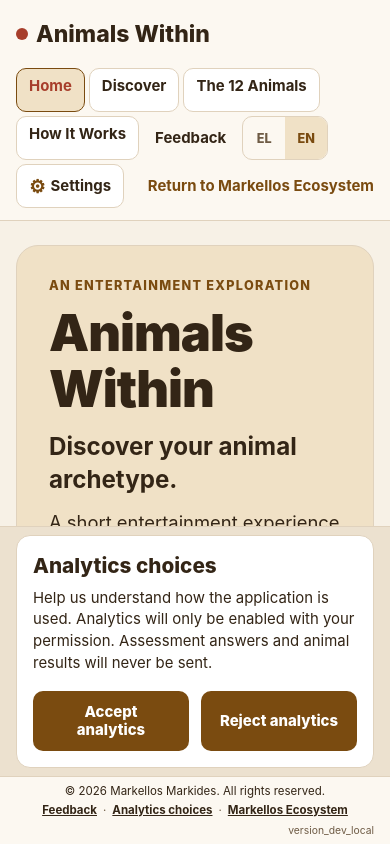
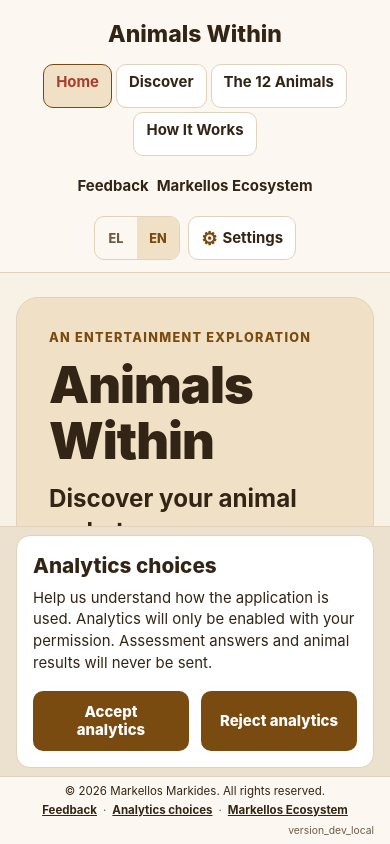
Before and after one commit to mmark76/DiscoverYourTrueNature, a React Native app: screen / in a window 390 px wide. Built offline with nearby package versions, Linux system fonts and the light colour scheme.

Commit message:
Refine global page symmetry

```diff
--- a/src/features/home/components/HomeScreen.tsx
+++ b/src/features/home/components/HomeScreen.tsx
@@ -49,7 +49,7 @@ function createStyles(colors: SemanticColors) {
   return StyleSheet.create({
     scrollView: { backgroundColor: colors.background, flex: 1 },
     scrollContent: { flexGrow: 1 },
-    content: { gap: theme.spacing.xl, paddingVertical: theme.spacing.lg },
+    content: { gap: theme.layout.sectionSpacing, paddingVertical: theme.spacing.lg },
     sectionHeading: { gap: theme.spacing.xs },
     sectionEyebrow: { color: colors.primary, fontSize: 11, fontWeight: '900', letterSpacing: 1.2 },
     sectionTitle: { color: colors.heading, fontSize: 28, fontWeight: '800', lineHeight: 35 },
--- a/src/i18n/content/el.ts
+++ b/src/i18n/content/el.ts
@@ -18,7 +18,7 @@ export const greekContent = {
     languageLabel: 'Επιλογή γλώσσας',
     greekLanguage: 'Ελληνικά',
     englishLanguage: 'Αγγλικά',
-    ecosystemLink: 'Επιστροφή στο Markellos Ecosystem',
+    ecosystemLink: 'Markellos Ecosystem',
     feedbackAccessibilityLabel: 'Αποστολή σχολίων μέσω email',
   },
   home: {
--- a/src/i18n/content/en.ts
+++ b/src/i18n/content/en.ts
@@ -18,7 +18,7 @@ export const englishContent = {
     languageLabel: 'Language selection',
     greekLanguage: 'Greek',
     englishLanguage: 'English',
-    ecosystemLink: 'Return to Markellos Ecosystem',
+    ecosystemLink: 'Markellos Ecosystem',
     feedbackAccessibilityLabel: 'Send feedback by email',
   },
   home: {
--- a/src/shared/components/AppFooter.tsx
+++ b/src/shared/components/AppFooter.tsx
@@ -16,7 +16,6 @@ import { ExternalTextLink } from './ExternalTextLink';
 import { PageContent } from './PageContent';
 
 const ecosystemUrl = 'https://markellosecosystem.com';
-const layeredFooterBreakpoint = 1100;
 
 export function AppFooter() {
   const { colors } = useAppearance();
@@ -25,7 +24,7 @@ export function AppFooter() {
   const { setFooterHeight } = useFooterLayout();
   const { width } = useWindowDimensions();
   const styles = createStyles(colors);
-  const useStackedNavigation = width < layeredFooterBreakpoint;
+  const useStackedNavigation = width < theme.layout.footerLayeredBreakpoint;
   const currentYear = new Date().getFullYear();
   const copyrightNotice = `© ${currentYear} Markellos Markides. All rights reserved.`;
   const feedbackUrl = createFeedbackMailto({
--- a/src/shared/components/AppHeader.tsx
+++ b/src/shared/components/AppHeader.tsx
@@ -1,16 +1,16 @@
 import { StyleSheet, useWindowDimensions, View } from 'react-native';
 
+import { AppScreen, NavigableScreen } from '../../app/navigation';
 import { buildVersion } from '../../config/buildInfo';
 import { createFeedbackMailto } from '../../config/feedback';
-import { AppScreen, NavigableScreen } from '../../app/navigation';
 import { useTranslation } from '../../i18n/useTranslation';
 import { useAppearance } from '../../settings/AppearanceProvider';
 import type { AppLanguage, SemanticColors } from '../../settings/appearanceTypes';
+import { theme } from '../styles/theme';
 import { AppText } from './AppText';
 import { ExternalTextLink } from './ExternalTextLink';
 import { FocusablePressable } from './FocusablePressable';
 import { PageContent } from './PageContent';
-import { theme } from '../styles/theme';
 
 interface AppHeaderProps {
   currentScreen: AppScreen;
@@ -33,7 +33,9 @@ export function AppHeader({ currentScreen, onNavigate, onOpenSettings }: AppHead
   const { colors, settings, updateSettings } = useAppearance();
   const { content } = useTranslation();
   const { width } = useWindowDimensions();
-  const compact = width < 920;
+  const compact =
+    width < theme.layout.headerBalancedBreakpoint
+    || settings.textSize === 'extra-large';
   const styles = createStyles(colors);
   const feedbackUrl = createFeedbackMailto({
     languageLabel: content.common.selectedLanguageName,
@@ -51,19 +53,28 @@ export function AppHeader({ currentScreen, onNavigate, onOpenSettings }: AppHead
   return (
     <View style={styles.header}>
       <PageContent style={[styles.headerInner, compact && styles.headerInnerCompact]}>
+        <View
+          style={[styles.brandZone, !compact && styles.balancedOuterZone]}
+          testID="header-brand-zone"
+        >
           <FocusablePressable
             accessibilityLabel={content.header.brandHomeLabel}
             accessibilityRole="button"
             onPress={() => onNavigate('home')}
-          style={({ pressed }) => [styles.brandButton, pressed && styles.pressed]}
+            style={({ pressed }) => [
+              styles.brandButton,
+              compact && styles.brandButtonCompact,
+              pressed && styles.pressed,
+            ]}
           >
-          <View style={styles.brandMark} />
             <AppText style={styles.brand}>{content.common.productName}</AppText>
           </FocusablePressable>
+        </View>
 
         <View
           accessibilityLabel={content.header.navigationLabel}
           style={[styles.navigation, compact && styles.navigationCompact]}
+          testID="header-navigation-group"
         >
           {navigationItems.map((item) => {
             const selected = currentScreen === item.screen;
@@ -85,15 +96,32 @@ export function AppHeader({ currentScreen, onNavigate, onOpenSettings }: AppHead
               </FocusablePressable>
             );
           })}
+        </View>
 
+        <View
+          style={[
+            styles.rightZone,
+            compact ? styles.rightZoneCompact : styles.balancedOuterZone,
+          ]}
+          testID="header-right-zone"
+        >
+          <View style={styles.headerLinkGroup} testID="header-link-group">
             <ExternalTextLink
               accessibilityLabel={content.header.feedbackAccessibilityLabel}
               label={content.header.feedback}
               url={feedbackUrl}
-            style={styles.feedbackLink}
-            textStyle={styles.navLabel}
+              style={styles.headerTextLink}
+              textStyle={styles.headerLinkLabel}
             />
+            <ExternalTextLink
+              label={content.header.ecosystemLink}
+              url={ecosystemUrl}
+              style={styles.headerTextLink}
+              textStyle={styles.headerLinkLabel}
+            />
+          </View>
 
+          <View style={styles.headerControlGroup} testID="header-control-group">
             <View accessibilityLabel={content.header.languageLabel} style={styles.languageSelector}>
               {(['el', 'en'] as const).map((language) => {
                 const selected = settings.language === language;
@@ -130,15 +158,16 @@ export function AppHeader({ currentScreen, onNavigate, onOpenSettings }: AppHead
               ]}
             >
               <AppText accessibilityElementsHidden style={styles.settingsIcon}>⚙</AppText>
-            <AppText style={[styles.navLabel, currentScreen === 'settings' && styles.navLabelSelected]}>{content.header.settings}</AppText>
+              <AppText
+                style={[
+                  styles.navLabel,
+                  currentScreen === 'settings' && styles.navLabelSelected,
+                ]}
+              >
+                {content.header.settings}
+              </AppText>
             </FocusablePressable>
-
-          <ExternalTextLink
-            label={content.header.ecosystemLink}
-            url={ecosystemUrl}
-            style={styles.ecosystemLink}
-            textStyle={styles.ecosystemLabel}
-          />
+          </View>
         </View>
       </PageContent>
     </View>
@@ -148,18 +177,25 @@ export function AppHeader({ currentScreen, onNavigate, onOpenSettings }: AppHead
 function createStyles(colors: SemanticColors) {
   return StyleSheet.create({
     header: { backgroundColor: colors.surfaceMuted, borderBottomColor: colors.border, borderBottomWidth: 1 },
-    headerInner: { alignItems: 'center', flexDirection: 'row', gap: theme.spacing.lg, justifyContent: 'space-between', paddingVertical: theme.spacing.sm },
-    headerInnerCompact: { alignItems: 'flex-start', flexDirection: 'column', gap: theme.spacing.sm },
-    brandButton: { alignItems: 'center', borderRadius: theme.radius.sm, flexDirection: 'row', gap: theme.spacing.xs, minHeight: 44 },
-    brandMark: { backgroundColor: colors.accent, borderRadius: 999, height: 12, width: 12 },
+    headerInner: { alignItems: 'center', flexDirection: 'row', gap: theme.layout.majorGroupGap, justifyContent: 'space-between', paddingVertical: theme.spacing.sm },
+    headerInnerCompact: { alignItems: 'stretch', flexDirection: 'column', gap: theme.layout.compactGroupGap },
+    balancedOuterZone: { flexBasis: 0, flexGrow: 1, minWidth: 0 },
+    brandZone: { minWidth: 0 },
+    brandButton: { alignItems: 'center', alignSelf: 'flex-start', borderRadius: theme.radius.sm, flexDirection: 'row', minHeight: 44 },
+    brandButtonCompact: { alignSelf: 'center' },
     brand: { color: colors.heading, fontSize: 20, fontWeight: '800' },
-    navigation: { alignItems: 'center', flexDirection: 'row', flexShrink: 1, flexWrap: 'wrap', gap: 4, justifyContent: 'flex-end' },
-    navigationCompact: { justifyContent: 'flex-start', width: '100%' },
+    navigation: { alignItems: 'center', flexDirection: 'row', flexShrink: 0, flexWrap: 'wrap', gap: 4, justifyContent: 'center' },
+    navigationCompact: { alignSelf: 'center', maxWidth: '100%', width: '100%' },
     navButton: { backgroundColor: colors.surface, borderColor: colors.border, borderRadius: theme.radius.sm, borderWidth: 1, minHeight: 44, paddingHorizontal: theme.spacing.sm, paddingVertical: theme.spacing.xs },
     navButtonSelected: { backgroundColor: colors.selection, borderColor: colors.primary },
     navLabel: { color: colors.text, fontSize: 13, fontWeight: '700' },
     navLabelSelected: { color: colors.accent },
-    feedbackLink: { justifyContent: 'center', minHeight: 44, paddingHorizontal: theme.spacing.sm },
+    rightZone: { alignItems: 'flex-end', gap: theme.layout.compactGroupGap, minWidth: 0 },
+    rightZoneCompact: { alignItems: 'center', alignSelf: 'stretch', flexDirection: 'row', flexWrap: 'wrap', justifyContent: 'center' },
+    headerLinkGroup: { alignItems: 'center', flexDirection: 'row', flexShrink: 0, gap: theme.layout.compactGroupGap },
+    headerControlGroup: { alignItems: 'center', flexDirection: 'row', flexShrink: 0, gap: theme.layout.compactGroupGap },
+    headerTextLink: { justifyContent: 'center', minHeight: 44 },
+    headerLinkLabel: { color: colors.text, fontSize: 13, fontWeight: '700' },
     languageSelector: { borderColor: colors.border, borderRadius: theme.radius.sm, borderWidth: 1, flexDirection: 'row', overflow: 'hidden' },
     languageOption: { alignItems: 'center', justifyContent: 'center', minHeight: 42, minWidth: 42 },
     languageOptionSelected: { backgroundColor: colors.selection },
@@ -167,8 +203,6 @@ function createStyles(colors: SemanticColors) {
     languageLabelSelected: { color: colors.primary },
     settingsControl: { alignItems: 'center', backgroundColor: colors.surface, borderColor: colors.border, borderRadius: theme.radius.sm, borderWidth: 1, flexDirection: 'row', gap: 5, minHeight: 44, paddingHorizontal: theme.spacing.sm, paddingVertical: theme.spacing.xs },
     settingsIcon: { color: colors.primary, fontSize: 16, fontWeight: '800' },
-    ecosystemLink: { marginLeft: 'auto', maxWidth: '100%', minHeight: 44, justifyContent: 'center' },
-    ecosystemLabel: { textAlign: 'right' },
     pressed: { opacity: 0.65 },
   });
 }
--- a/src/shared/components/PageContent.tsx
+++ b/src/shared/components/PageContent.tsx
@@ -28,6 +28,7 @@ export function PageContent({ children, style }: PageContentProps) {
 const styles = StyleSheet.create({
   container: {
     alignSelf: 'center',
+    marginHorizontal: 'auto',
     maxWidth: theme.layout.contentMaxWidth,
     width: '100%',
   },
--- a/src/shared/styles/theme.ts
+++ b/src/shared/styles/theme.ts
@@ -1,3 +1,5 @@
+const contentMaxWidth = 1320;
+
 export const theme = {
   spacing: {
     xs: 8,
@@ -12,7 +14,12 @@ export const theme = {
     lg: 22,
   },
   layout: {
-    contentMaxWidth: 1320,
+    contentMaxWidth,
+    headerBalancedBreakpoint: contentMaxWidth,
+    footerLayeredBreakpoint: 1100,
+    majorGroupGap: 24,
+    compactGroupGap: 8,
+    sectionSpacing: 32,
     mobileBreakpoint: 680,
     pagePaddingMobile: 16,
     pagePaddingDesktop: 24,
```
Also changed, not shown: 2 other files (tests, documents, lock files or other folders). Lines whose indentation alone changed are shown as unchanged.
